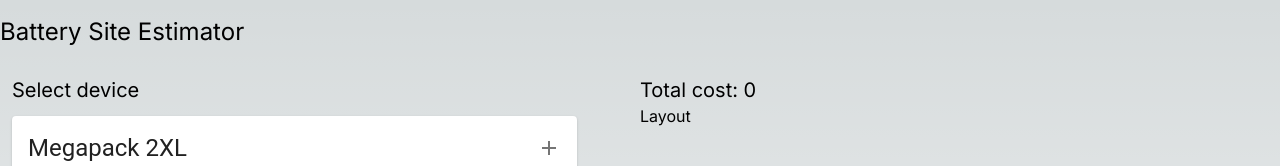
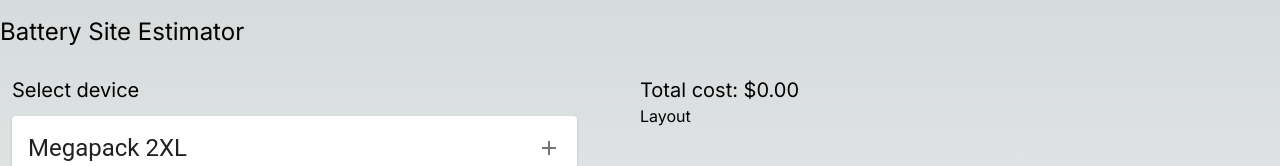
Before and after one commit to vladyslavkuliani/battery-site-layout, a Next.js app: page / in a window 1280 px wide. Shown: the top 166 px of the page. Built offline with nearby package versions, Linux system fonts and the light colour scheme.

Commit message:
Handle remove item

```diff
--- a/app/components/BatterySiteEstimator.tsx
+++ b/app/components/BatterySiteEstimator.tsx
@@ -3,21 +3,21 @@
 import DevicePurchaseOption from './DevicePurchaseOption';
 import { Device, DeviceType } from '../types';
 import { useReducer } from 'react';
+import { formatCurrency } from '../utils';
 
 
 type Summary = {
   usedDevicesByTypeCounts: { [key in DeviceType]: number };
   totalCost: number;
 };
+type ReducerAction = {
+  type: 'addItem' | 'removeItem';
+  deviceType: DeviceType;
+};
 
 export default function BatterySiteEstimator({ deviceOptions }: { deviceOptions: Device[] }) {
   const [summary, dispatch] = useReducer(
-    (
-      state: Summary,
-      action: {
-        type: 'addItem' | 'removeItem';
-        deviceType: DeviceType;
-      }) => {
+    (state, action: ReducerAction) => {
       const computeDevicesTotalCost = (devicesByTypeCounts: { [key in DeviceType]: number }) => {
         const devicesByType: { [key in DeviceType]?: Device } = deviceOptions.reduce((acc, option) => {
           acc[option.type] = option;
@@ -43,6 +43,22 @@
           totalCost: computeDevicesTotalCost(usedDevicesByTypeCounts)
         };
       }
+
+      if (action.type === 'removeItem') {
+        const deviceType = action.deviceType;
+
+        const usedDevicesByTypeCounts = {
+          ...state.usedDevicesByTypeCounts,
+          [deviceType]: Math.max((state.usedDevicesByTypeCounts[deviceType] || 0) - 1, 0),
+        };
+
+        return {
+          usedDevicesByTypeCounts,
+          totalCost: computeDevicesTotalCost(usedDevicesByTypeCounts)
+        };
+      }
+
+      throw new Error(`Unknown action type. Got: ${action.type}`);
     }, {
     usedDevicesByTypeCounts: {},
     totalCost: 0,
@@ -51,11 +67,11 @@
   return <div className="flex flex-row my-3 p-3">
     <div className="basis-1/2">
       <h2 className="text-xl mb-3">Select device</h2>
-      {deviceOptions.map(option => <DevicePurchaseOption key={option.label} className="mb-2" option={option} onAdd={() => dispatch({ type: 'addItem', deviceType: option.type })} onRemove={() => { return undefined }} />)}
+      {deviceOptions.map(option => <DevicePurchaseOption key={option.label} className="mb-2" option={option} onAdd={() => dispatch({ type: 'addItem', deviceType: option.type })} onRemove={() => dispatch({ type: 'removeItem', deviceType: option.type })} />)}
     </div>
     <div className="basis-1/2">
       <div className="text-xl flex justify-between">
-        <div>Total cost: {summary?.totalCost}</div>
+        <div>Total cost: {formatCurrency(summary?.totalCost)}</div>
       </div>
       <div>Layout</div>
     </div>
```
